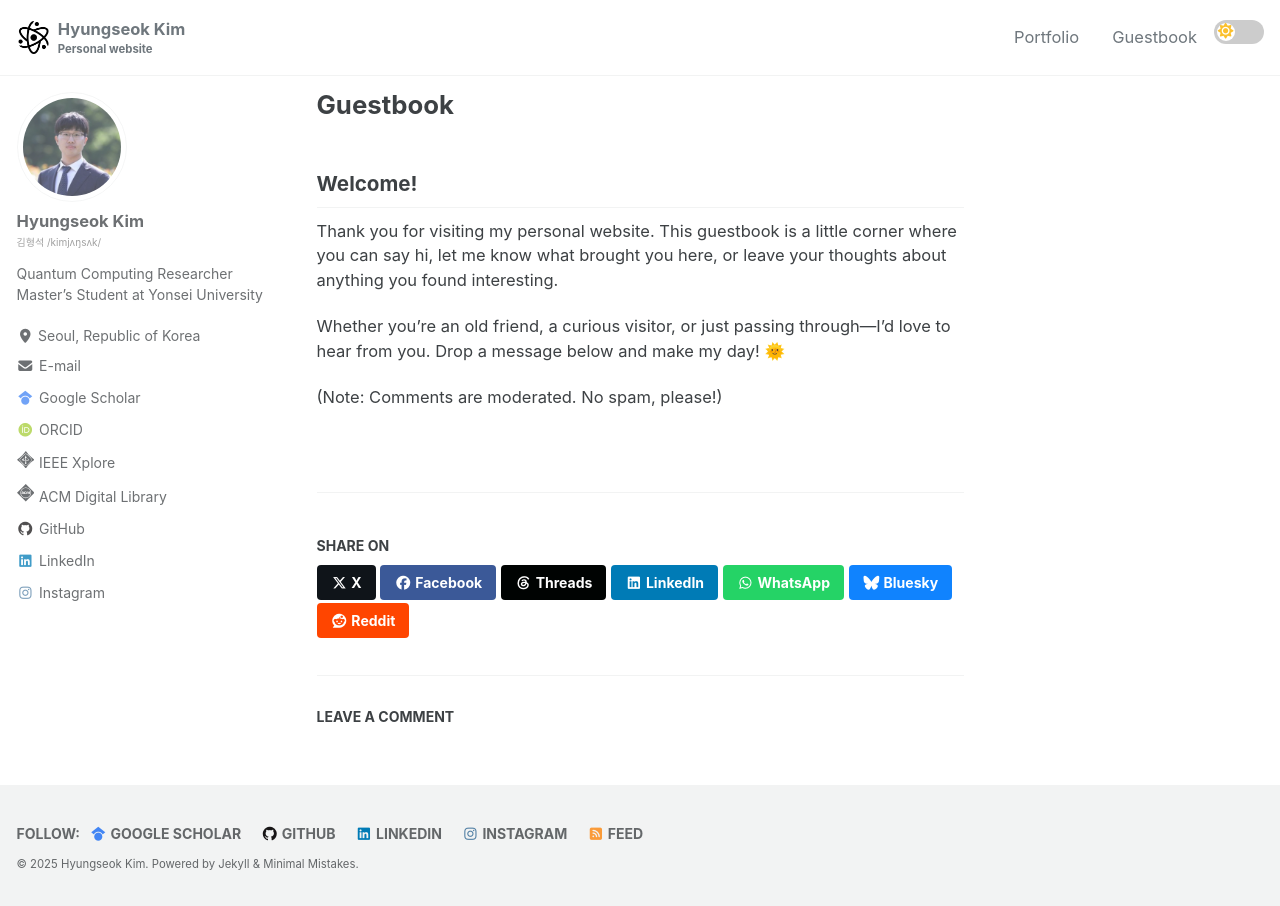
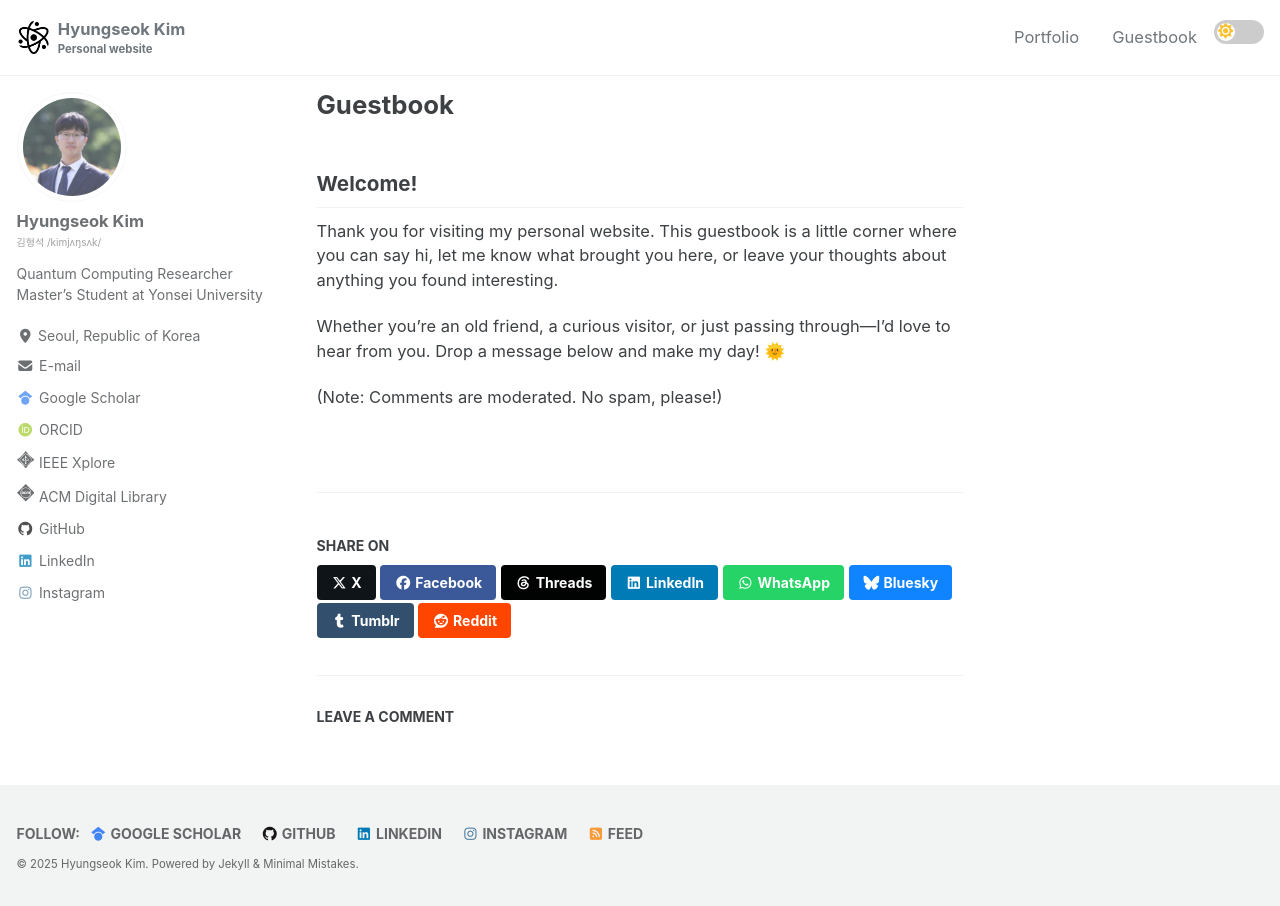
Before and after one commit to fluorite42/fluorite42.github.io, a Jekyll site: the page built from _pages/guestbook.md, in a window 1280 px wide. Built offline with Jekyll 4.4.1, drawn with Linux system fonts in a browser that asks for light colours; cached includes are drawn as plain includes; emoji names are drawn with the system emoji font; comment, search, counter and statistics services are not loaded.

Commit message:
ADD tumblr

```diff
--- a/_includes/social-share.html
+++ b/_includes/social-share.html
@@ -25,6 +25,10 @@
     <i class="fab fa-fw fa-bluesky" aria-hidden="true"></i><span> Bluesky</span>
   </a>
 
+  <a href="https://www.tumblr.com/widgets/share/tool?shareSource=legacy&canonicalUrl={{ page.url | absolute_url | url_encode }}&posttype=link" class="btn btn--tumblr" onclick="window.open(this.href, 'window', 'left=20,top=20,width=500,height=500,toolbar=1,resizable=0'); return false;" title="{{ site.data.ui-text[site.locale].share_on_label | default: 'Share on' }} Tumblr">
+    <i class="fab fa-fw fa-tumblr" aria-hidden="true"></i><span> Tumblr</span>
+  </a>
+
   <a href="https://www.reddit.com/submit?url={{ page.url | absolute_url | url_encode }}&title={{ page.title }}" class="btn btn--reddit" onclick="window.open(this.href, 'window', 'left=20,top=20,width=500,height=500,toolbar=1,resizable=0'); return false;" title="{{ site.data.ui-text[site.locale].share_on_label | default: 'Share on' }} Reddit">
     <i class="fab fa-fw fa-reddit" aria-hidden="true"></i><span> Reddit</span>
   </a>
--- a/_sass/minimal-mistakes/_buttons.scss
+++ b/_sass/minimal-mistakes/_buttons.scss
@@ -46,6 +46,8 @@
   (x, $x-color),
   (threads, $threads-color),
   (whatsapp, $whatsapp-color),
+  (tumblr, $tumblr-color),
+  (pinterest, $pinterest-color),
   (reddit, $reddit-color);
 
   @each $buttoncolor, $color in $buttoncolors {
```
